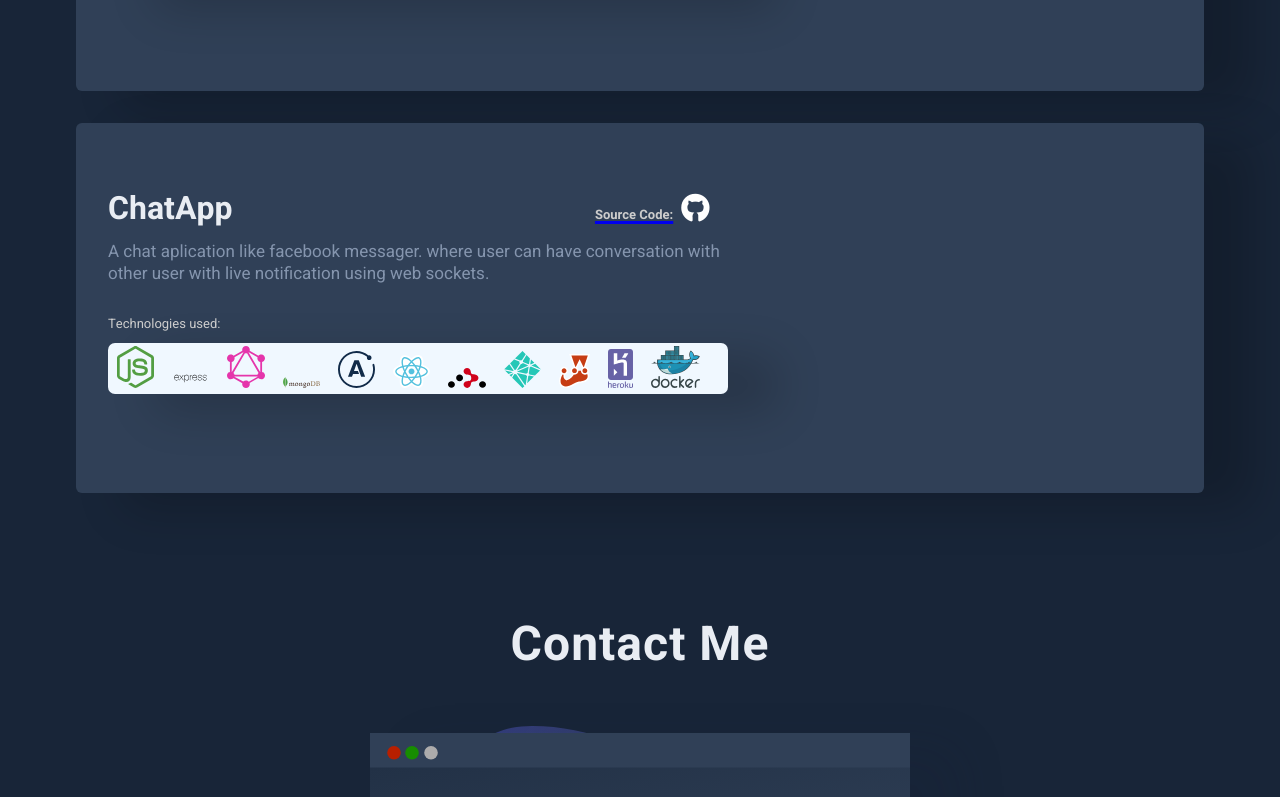
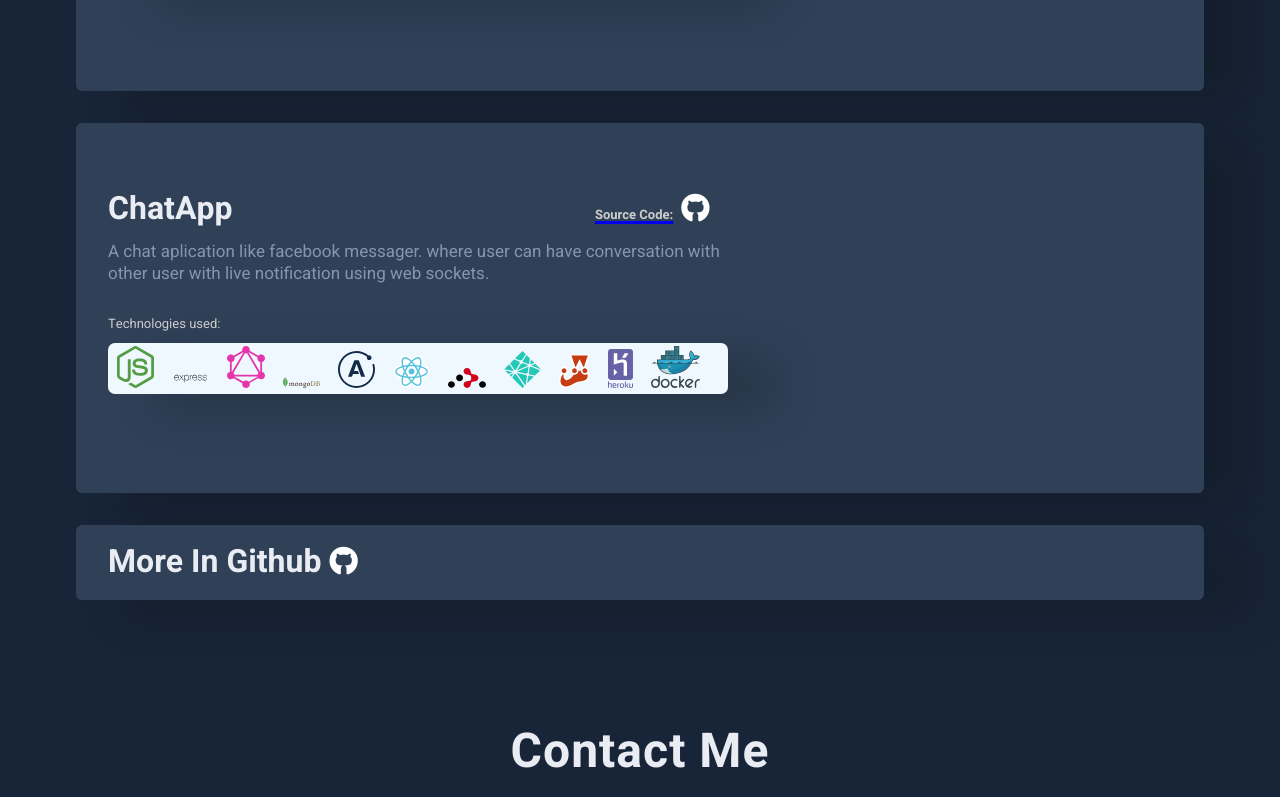
Before and after one commit to vyshakg/Portfolio, a React (Create React App) app: page / in a window 1280 px wide. Shown: the part 1247-2044 px from the top of the page. Built offline with nearby package versions, Linux system fonts and the light colour scheme.

Commit message:
upadted more and made slit changes for header

```diff
--- a/src/components/Hero.js
+++ b/src/components/Hero.js
@@ -14,12 +14,25 @@ function Hero({ projectRef, contactsRef }) {
             <h1 className="hero-name">Vyshak G</h1>
             <span className="hero-dash" />
             <p className="hero-para">
-              Software Engineer | Full Stack Web Developer | Nodejs | React.js and GraphQL Enthusiast
+              Software Engineer | Full Stack Web Developer | Spring Boot |
+              Nodejs | React.js and GraphQL Enthusiast
             </p>
             <div className="hero-links">
               <span className="hero-link-helper">Find Me on</span>
-              <a href="https://github.com/vyshakg" target="_blank" rel="noopener noreferrer" alt="github">
-                <i className="fab fa-github" style={{ color: "white", marginRight: "20px", fontSize: "28px" }} />
+              <a
+                href="https://github.com/vyshakg"
+                target="_blank"
+                rel="noopener noreferrer"
+                alt="github"
+              >
+                <i
+                  className="fab fa-github"
+                  style={{
+                    color: "white",
+                    marginRight: "20px",
+                    fontSize: "28px"
+                  }}
+                />
               </a>
               <a
                 href="https://www.linkedin.com/in/vyshak-g-gowda/"
@@ -27,7 +40,10 @@ function Hero({ projectRef, contactsRef }) {
                 rel="noopener noreferrer"
                 alt="linkedin"
               >
-                <i className="fab fa-linkedin" style={{ color: "white", fontSize: "28px" }} />
+                <i
+                  className="fab fa-linkedin"
+                  style={{ color: "white", fontSize: "28px" }}
+                />
               </a>
             </div>
 
@@ -37,7 +53,10 @@ function Hero({ projectRef, contactsRef }) {
                 className="button button-primary"
                 onClick={() => {
                   if (contactsRef && contactsRef.current) {
-                    contactsRef.current.scrollIntoView({ behavior: "smooth", inline: "center" });
+                    contactsRef.current.scrollIntoView({
+                      behavior: "smooth",
+                      inline: "center"
+                    });
                   }
                 }}
               >
@@ -48,7 +67,10 @@ function Hero({ projectRef, contactsRef }) {
                 className="button"
                 onClick={() => {
                   if (projectRef && projectRef.current) {
-                    projectRef.current.scrollIntoView({ behavior: "smooth", inline: "center" });
+                    projectRef.current.scrollIntoView({
+                      behavior: "smooth",
+                      inline: "center"
+                    });
                   }
                 }}
               >
@@ -72,7 +94,11 @@ function Hero({ projectRef, contactsRef }) {
               />
             </div>
             <div className="hero-media-container">
-              <img className="hero-media-image asset-dark" src={heroMediaDark} alt="Hero media" />
+              <img
+                className="hero-media-image asset-dark"
+                src={heroMediaDark}
+                alt="Hero media"
+              />
             </div>
           </div>
         </div>
--- /dev/null
+++ b/src/components/More.js
@@ -0,0 +1,33 @@
+import React from "react";
+import { ProjectContainer } from "../ui";
+
+export default function More() {
+  return (
+    <ProjectContainer style={{ height: "75px" }}>
+      <h3
+        style={{
+          paddingTop: "1.3rem",
+          paddingLeft: "2rem"
+        }}
+      >
+        <a
+          href="https://github.com/vyshakg/"
+          target="_blank"
+          rel="noopener noreferrer"
+          alt="github"
+          style={{
+            textDecoration: "none",
+            fontSize: "xx-large",
+            color: "#e9edf3"
+          }}
+        >
+          More In Github{" "}
+          <i
+            className="fab fa-github"
+            style={{ color: "white", marginRight: "20px", fontSize: "28px" }}
+          />
+        </a>
+      </h3>
+    </ProjectContainer>
+  );
+}
--- a/src/components/Projects.js
+++ b/src/components/Projects.js
@@ -2,12 +2,14 @@ import React from "react";
 import { ProjectWrapper } from "../ui";
 import ChatApp from "./projects/ChatApp";
 import Fileup from "./projects/Fileup";
+import More from "./More";
 
 function Projects() {
   return (
     <ProjectWrapper>
       <Fileup />
       <ChatApp />
+      <More />
     </ProjectWrapper>
   );
 }
```
